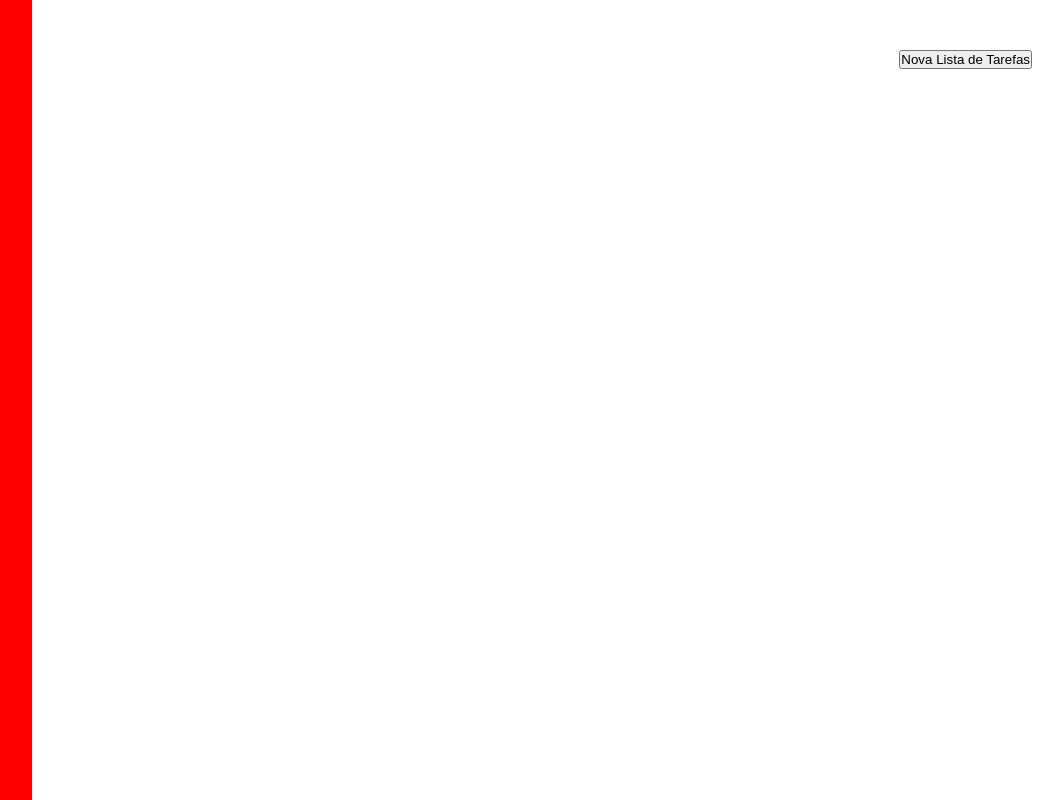
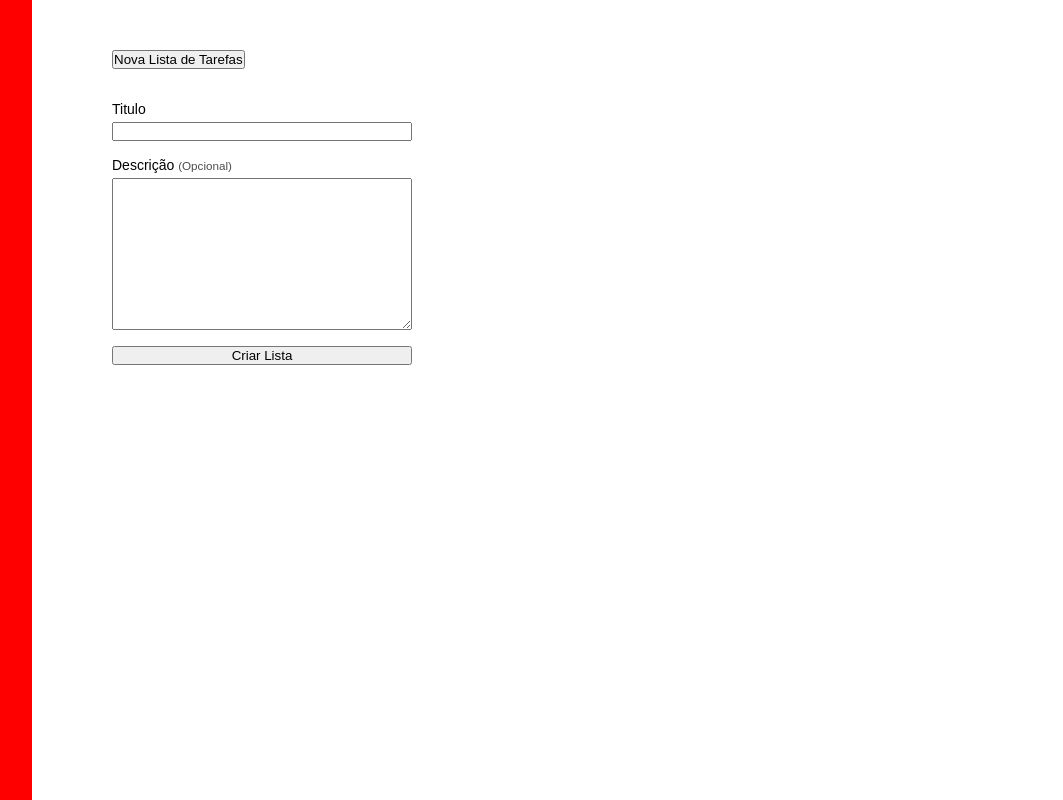
Before and after one commit to danyel-dev/your-tasks, a React (Create React App) app in the folder frontend/your-tasks/: page / in a window 1280 px wide. Both pictures are taken after a click on the button "Nova Lista de Tarefas". Shown: the whole page, without its empty margins (168-1231 px from the left). Built offline with nearby package versions, Linux system fonts and the light colour scheme.

Commit message:
creating form to create new list

```diff
--- a/frontend/your-tasks/src/index.css
+++ b/frontend/your-tasks/src/index.css
@@ -5,3 +5,7 @@
     outline: 0;
     font-family: sans-serif;
 }
+
+button {
+    cursor: pointer;
+}
--- /dev/null
+++ b/frontend/your-tasks/src/pages/Home/Components/CreateNewListComponent.jsx
@@ -0,0 +1,56 @@
+import { useState } from 'react';
+import styles from './createNewList.module.css'
+
+
+export default function CreateNewListComponent() {
+    const [showListCreationForm, setShowListCreationForm] = useState(false)
+    const [title, setTitle] = useState("")
+    const [description, setDescription] = useState("")
+
+    function handleChangeListCreationForm() {
+        setShowListCreationForm(!showListCreationForm)
+    }
+
+    function handleSubmitForm(e) {
+        e.preventDefault()
+
+        console.log(title, description)
+
+        setTitle("")
+        setDescription("")
+    }
+
+    function handleChangeTitleField(e) {
+        setTitle(e.target.value)
+    }
+
+    function handleChangeDescriptionField(e) {
+        setDescription(e.target.value)
+    }
+
+    return(
+        <div className={styles.createListContainer}>
+            <button className={styles.createListButton} onClick={handleChangeListCreationForm}>Nova Lista de Tarefas</button>
+
+            {showListCreationForm?
+                <form className={styles.ListCreationForm}>
+                    <div className={styles.formField}>
+                        <label htmlFor="title" className={styles.formFieldLabel}>Titulo</label>
+                        <input type="text" value={title} onChange={handleChangeTitleField} id='title' />
+                    </div>
+
+                    <div className={styles.formField}>
+                        <label htmlFor="description" className={styles.formFieldLabel}>
+                            Descrição <small className={styles.smallOptional}>(Opcional)</small>
+                        </label>
+
+                        <textarea name='description' cols="30" rows="10" id='description' value={description} onChange={handleChangeDescriptionField}></textarea>
+                    </div>
+
+                    <button className={styles.buttonSubmitForm} onClick={handleSubmitForm}>Criar Lista</button>
+                </form>
+            : ""
+            }
+        </div>
+    );
+}
--- /dev/null
+++ b/frontend/your-tasks/src/pages/Home/Components/createNewList.module.css
@@ -0,0 +1,32 @@
+.createListContainer {
+    width: 300px;
+    display: flex;
+    justify-content: flex-end;
+    display: flex;
+    flex-direction: column;
+    gap: 2em;
+}
+
+.ListCreationForm {
+    display: flex;
+    flex-direction: column;
+    gap: 1em;
+}
+
+.formField {
+    display: flex;
+    flex-direction: column;
+    gap: 5px;
+}
+
+.formFieldLabel {
+    font-size: 14px;
+}
+
+.createListButton {
+    width: max-content;
+}
+
+.smallOptional {
+    color: rgba(0, 0, 0, .7);
+}
--- a/frontend/your-tasks/src/pages/Home/Home.jsx
+++ b/frontend/your-tasks/src/pages/Home/Home.jsx
@@ -1,4 +1,5 @@
 import styles from './home.module.css'
+import CreateNewListComponent from './Components/CreateNewListComponent';
 
 
 export default function Home() {
@@ -7,9 +8,7 @@ export default function Home() {
             <aside className={styles.aside}></aside>
 
             <main className={styles.main}>
-                <div className={styles.createListContainer}>
-                    <button className={styles.createListButton}>Nova Lista de Tarefas</button>
-                </div>
+                <CreateNewListComponent />
             </main>
         </div>
     );
--- a/frontend/your-tasks/src/pages/Home/home.module.css
+++ b/frontend/your-tasks/src/pages/Home/home.module.css
@@ -12,12 +12,3 @@
     flex-grow: 1;
     margin: 50px 80px;
 }
-
-.createListContainer {
-    display: flex;
-    justify-content: flex-end;
-}
-
-.createListButton {
-    cursor: pointer;
-}
```
